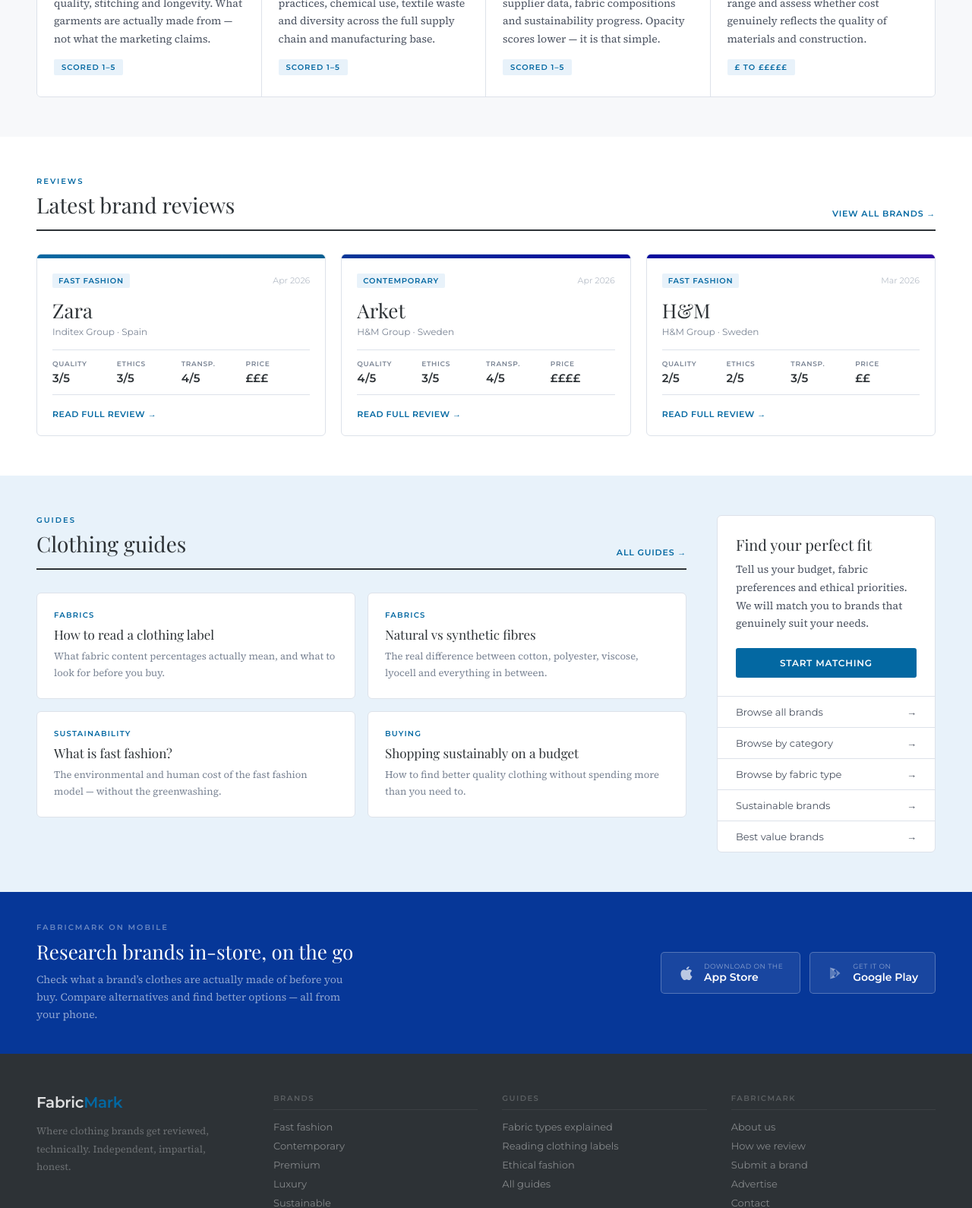
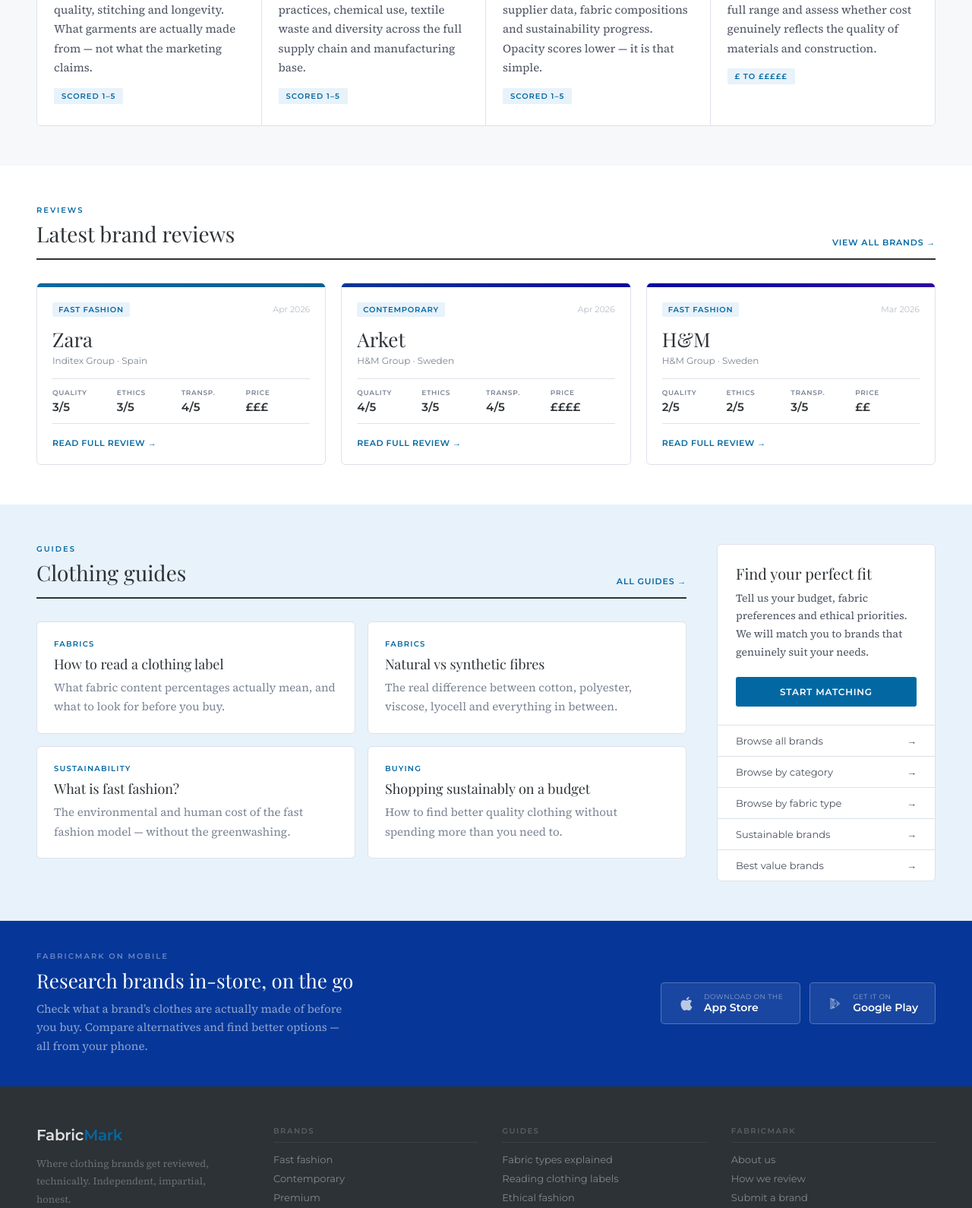
Before and after one commit to tfaz87/fabricmark, a plain HTML site: page index.html in a window 1280 px wide. Shown: the part 857-2447 px from the top of the page at 76% size. Drawn offline with nearby package versions, Linux system fonts and the light colour scheme.

Commit message:
Font changes

```diff
--- a/index.html
+++ b/index.html
@@ -50,7 +50,7 @@
 .kicker{display:inline-flex;align-items:center;gap:8px;font-size:10px;font-weight:600;letter-spacing:2px;text-transform:uppercase;color:var(--blue);margin-bottom:18px}
 .kicker-dot{width:6px;height:6px;border-radius:50%;background:var(--blue);flex-shrink:0}
 h1{font-family:var(--serif);font-size:50px;font-weight:400;color:var(--ink);line-height:1.08;letter-spacing:-.5px;margin-bottom:18px}
-.deck{font-family:var(--body);font-size:17px;color:var(--ink2);line-height:1.75}
+.deck{font-family:var(--body);font-size:18px;color:var(--ink2);line-height:1.75}
 .stats{display:flex;gap:0;padding-top:22px;border-top:1px solid var(--bd)}
 .stat{flex:1;padding-right:20px;border-right:1px solid var(--bd);margin-right:20px}
 .stat:last-child{border-right:none;margin-right:0;padding-right:0}
@@ -84,7 +84,7 @@
 .proc:last-child{border-right:none}
 .proc-n{font-family:var(--serif);font-size:40px;color:var(--blue);opacity:.2;line-height:1;margin-bottom:14px}
 .proc-t{font-size:12px;font-weight:600;color:var(--ink);text-transform:uppercase;letter-spacing:.8px;margin-bottom:10px}
-.proc-d{font-family:var(--body);font-size:14px;color:var(--ink2);line-height:1.7}
+.proc-d{font-family:var(--body);font-size:15px;color:var(--ink2);line-height:1.7}
 .proc-b{display:inline-block;margin-top:14px;font-size:10px;font-weight:600;letter-spacing:1px;text-transform:uppercase;color:var(--blue);background:var(--bg-blue);padding:4px 10px;border-radius:2px}
 .brand-grid{display:grid;grid-template-columns:repeat(3,1fr);gap:20px}
 .bcard{border:1px solid var(--bd);border-radius:6px;background:var(--bg);overflow:hidden;display:block;transition:border-color .15s}
@@ -110,8 +110,8 @@
 .gcard:hover{border-color:var(--blue)}
 .gcard:hover .gc-ti{color:var(--blue)}
 .gc-tag{font-size:10px;font-weight:600;letter-spacing:1.2px;text-transform:uppercase;color:var(--blue);margin-bottom:8px;display:block}
-.gc-ti{font-family:var(--serif);font-size:17px;font-weight:400;color:var(--ink);line-height:1.35;margin-bottom:6px;transition:color .15s}
-.gc-de{font-family:var(--body);font-size:13px;color:var(--ink3);line-height:1.7}
+.gc-ti{font-family:var(--serif);font-size:18px;font-weight:400;color:var(--ink);line-height:1.35;margin-bottom:6px;transition:color .15s}
+.gc-de{font-family:var(--body);font-size:15px;color:var(--ink3);line-height:1.7}
 .sidebar{border:1px solid var(--bd);border-radius:6px;background:var(--bg);overflow:hidden}
 .sb-pad{padding:24px}
 .sb-ti{font-family:var(--serif);font-size:20px;font-weight:400;color:var(--ink);margin-bottom:8px}
@@ -125,7 +125,7 @@
 .app-strip{background:var(--navy);padding:40px 48px;display:flex;align-items:center;justify-content:space-between;gap:32px}
 .app-ey{font-size:10px;font-weight:600;letter-spacing:2px;text-transform:uppercase;color:rgba(255,255,255,.4);margin-bottom:8px}
 .app-ti{font-family:var(--serif);font-size:26px;font-weight:400;color:#fff;margin-bottom:8px}
-.app-de{font-family:var(--body);font-size:14px;color:rgba(255,255,255,.55);line-height:1.65;max-width:420px}
+.app-de{font-family:var(--body);font-size:15px;color:rgba(255,255,255,.55);line-height:1.65;max-width:420px}
 .app-btns{display:flex;gap:12px;flex-shrink:0}
 .app-btn{display:flex;align-items:center;gap:12px;padding:12px 22px;border:1px solid rgba(255,255,255,.25);background:rgba(255,255,255,.08);border-radius:5px;transition:background .15s}
 .app-btn:hover{background:rgba(255,255,255,.14)}
```
Also changed, not shown: brands/massimo-dutti.html (+1 -1 lines), brands/zara.html (+1 -1 lines), 1 other file.
